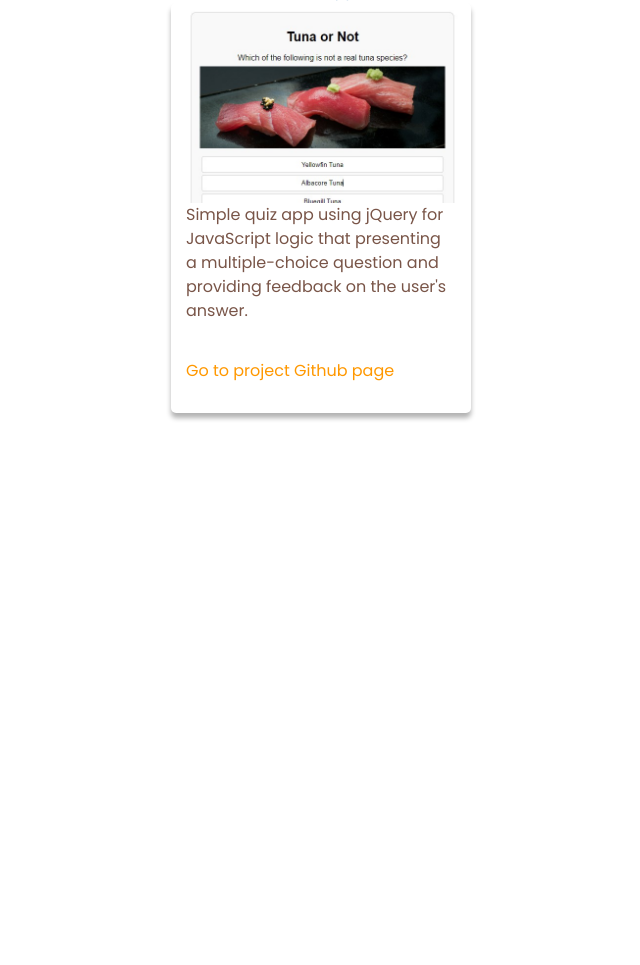
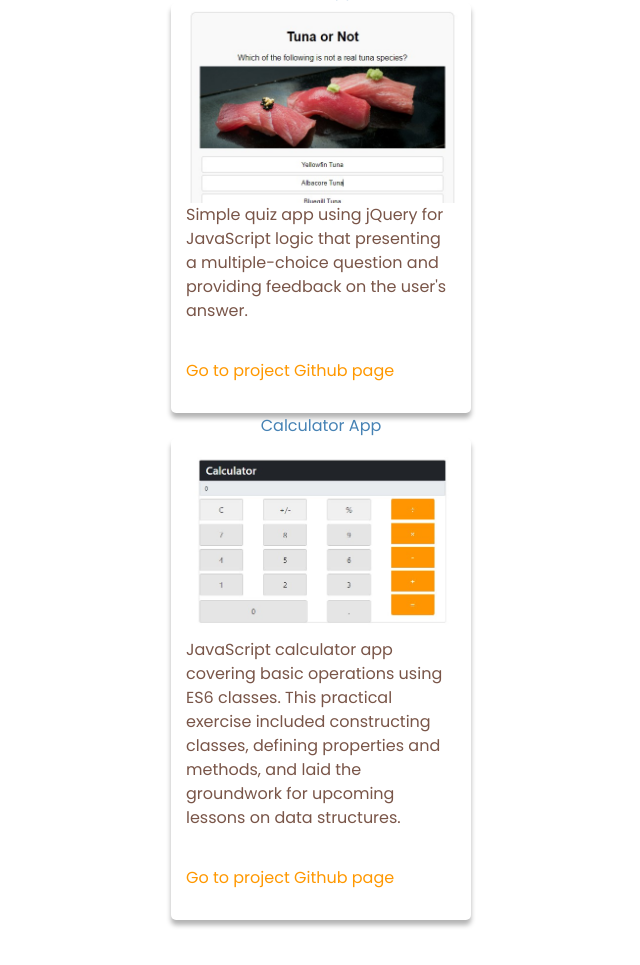
Before and after one commit to klinhoang/project9_c1_sept23, a plain HTML site: page project.html in a window 1280 px wide. Shown: the part 1880-2845 px from the top of the page, without its empty margins (319-959 px from the left). Before the commit the page ends 2693 px from the top, so only its background shows below. Drawn offline with Linux system fonts and the light colour scheme; a web font is replaced by a local one.

Commit message:
add project13 codes

```diff
--- a/project.html
+++ b/project.html
@@ -102,6 +102,26 @@
 			</div>
 		</section>
 		<section class="item right">
+			<span class="card-title">Calculator App</span>
+			<div class="img-card iCard-style1">
+				<div class="card-content">
+					<div class="card-image">
+						<img src="/media/Project13.jpg"/>
+					</div>
+					<div class="card-text">
+						<p>
+							JavaScript calculator app covering basic operations using ES6 classes. This practical exercise included constructing classes, defining properties and methods, and laid the groundwork for upcoming lessons on data structures.
+						</p>
+					</div>
+				</div>
+				<div class="card-link">
+					<a href="https://github.com/klinhoang/calculator_app_c1_project" title="Go to project Github page"><span>Go to project Github page</span></a>
+				</div>
+			</div>
+		</section>
+
+		</section>
+		<section class="item left">
 		</section>
 	</div>
 	</main>
```
Also changed, not shown: media/project13.jpg (added).
